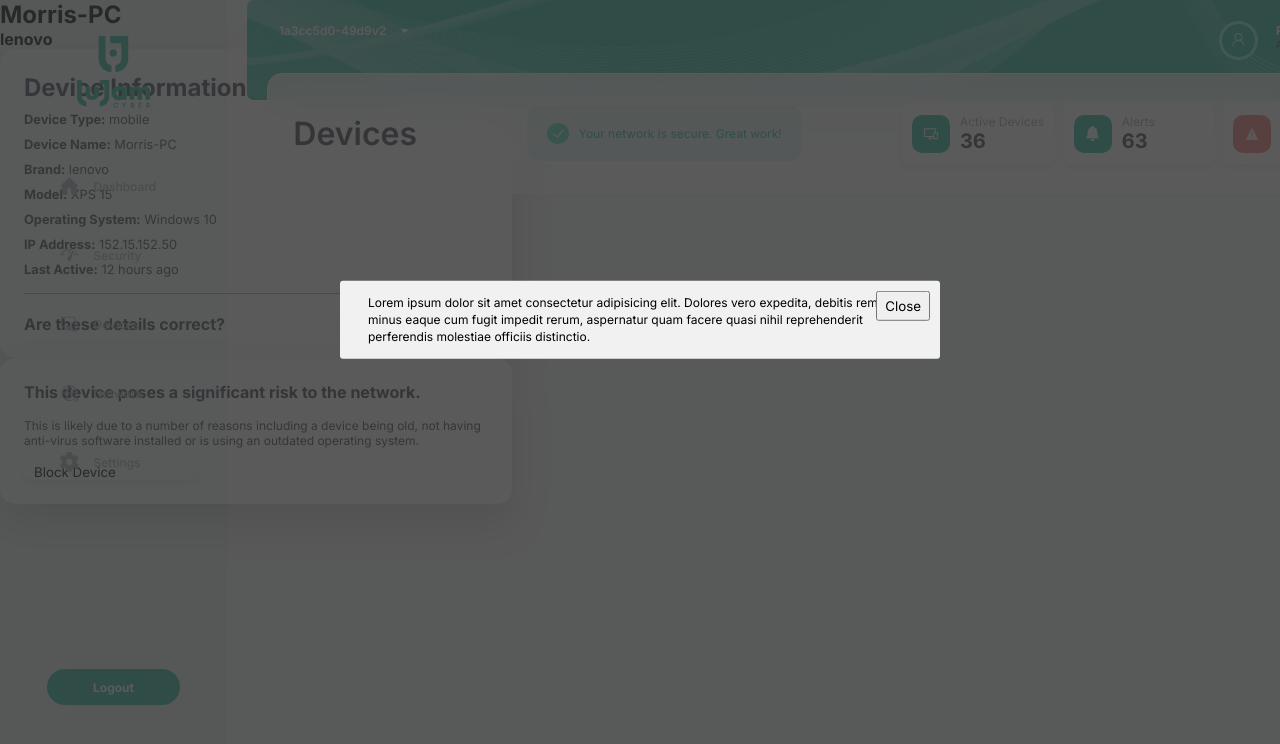
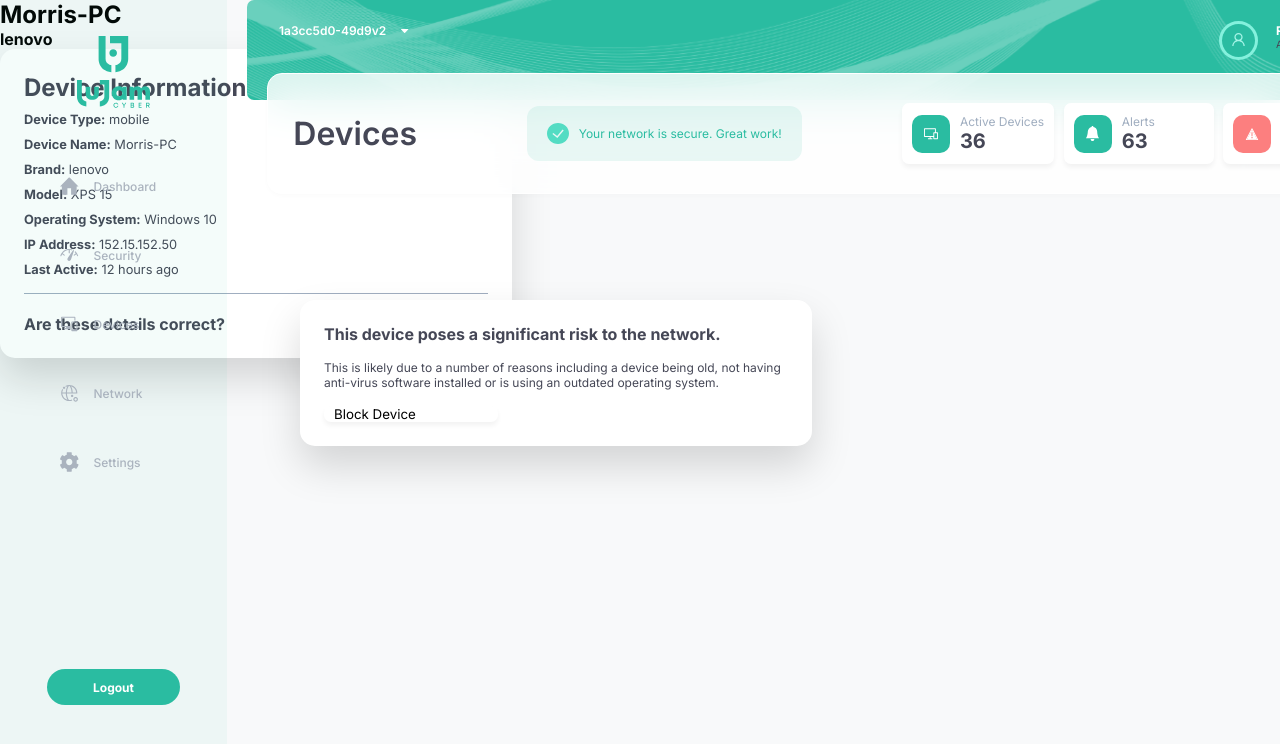
Before and after one commit to iKarans/jersey-client-project, a React (Create React App) app: page /device/Morris-PC in a window 1280 px wide. Shown: the top 744 px of the page. Built offline with nearby package versions, Linux system fonts and the light colour scheme.

Commit message:
alert block is functioning

```diff
--- a/src/components/Button/Button.jsx
+++ b/src/components/Button/Button.jsx
@@ -1,10 +1,12 @@
-import React from 'react'
+import React from "react";
 
 const Button = (props) => {
-    const {text} = props
-    return (
-        <button className="button">{text}</button>
-    )
-}
+  const { text, toggleModal } = props;
+  return (
+    <button onClick={toggleModal} className="button">
+      {text}
+    </button>
+  );
+};
 
-export default Button
+export default Button;
--- a/src/components/DeviceRisk/DeviceRisk.jsx
+++ b/src/components/DeviceRisk/DeviceRisk.jsx
@@ -3,22 +3,35 @@ import Button from "../Button/Button";
 import "./DeviceRisk.scss";
 
 const DeviceRisk = (props) => {
-  const { securityRisk } = props;
+  const { toggleModal, securityRisk } = props;
 
   if (securityRisk == "high") {
     return (
       <div className="device-risk-alert">
-        <h4 className="device-risk-alert__title">This device poses a significant risk to the network.</h4>
-        <p className="device-risk-alert__body">This is likely due to a number of reasons including a device being old, not having anti-virus software installed or is using an outdated operating system. </p>
-        <Button text="Block Device" />
+        <h4 className="device-risk-alert__title">
+          This device poses a significant risk to the network.
+        </h4>
+        <p className="device-risk-alert__body">
+          This is likely due to a number of reasons including a device being
+          old, not having anti-virus software installed or is using an outdated
+          operating system.{" "}
+        </p>
+        <Button toggleModal={toggleModal} text="Block Device" />
       </div>
     );
   } else {
     return (
       <div className="device-risk-alert">
-        <h4 className="device-risk-alert__title">Low Risk Device. No Further Action Required. </h4>
-        <p className="device-risk-alert__body">You can rest easy knowing this device poses a zero to low risk of attack on the network. This is likely due to the device using an up-to-date operating system or that it has anti-virus and malware installed.</p>
-        <Button text="Block Device" />
+        <h4 className="device-risk-alert__title">
+          Low Risk Device. No Further Action Required.{" "}
+        </h4>
+        <p className="device-risk-alert__body">
+          You can rest easy knowing this device poses a zero to low risk of
+          attack on the network. This is likely due to the device using an
+          up-to-date operating system or that it has anti-virus and malware
+          installed.
+        </p>
+        <Button toggleModal={toggleModal} text="Block Device" />
       </div>
     );
   }
--- a/src/components/DeviceRisk/DeviceRisk.scss
+++ b/src/components/DeviceRisk/DeviceRisk.scss
@@ -1,6 +1,9 @@
 @use "../../assets/styles/variables" as *;
 
 .device-risk-alert {
+  position: absolute;
+  top: 300px;
+  left: 300px;
   display: grid;
   grid-template-columns: 1fr;
   gap: 1rem;
--- a/src/containers/DevicesIndex/DevicesIndex.jsx
+++ b/src/containers/DevicesIndex/DevicesIndex.jsx
@@ -31,22 +31,27 @@ const DevicesIndex = () => {
         ipAddress={filteredDevice.ipAddress}
         lastActive={filteredDevice.lastActive}
       />
-      <DeviceRisk securityRisk={filteredDevice.securityRisk} />
+      <DeviceRisk
+        toggleModal={toggleModal}
+        securityRisk={filteredDevice.securityRisk}
+      />
 
+      {modal && (
         <div className="modal">
           <div className="overlay"> </div>
           <div className="modal-content">
             <p>
               Lorem ipsum dolor sit amet consectetur adipisicing elit. Dolores
-            vero expedita, debitis rem quos minus eaque cum fugit impedit rerum,
-            aspernatur quam facere quasi nihil reprehenderit perferendis
-            molestiae officiis distinctio.
+              vero expedita, debitis rem quos minus eaque cum fugit impedit
+              rerum, aspernatur quam facere quasi nihil reprehenderit
+              perferendis molestiae officiis distinctio.
             </p>
             <button className="close-modal" onClick={toggleModal}>
               Close
             </button>
           </div>
         </div>
+      )}
     </div>
   );
 };
```
Lines whose indentation alone changed are shown as unchanged.
